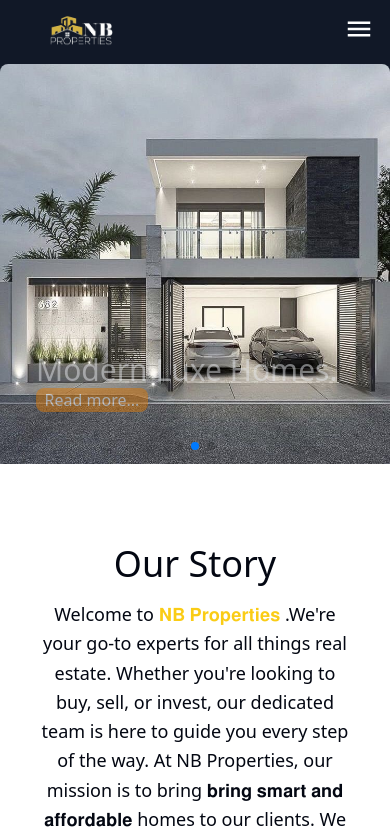
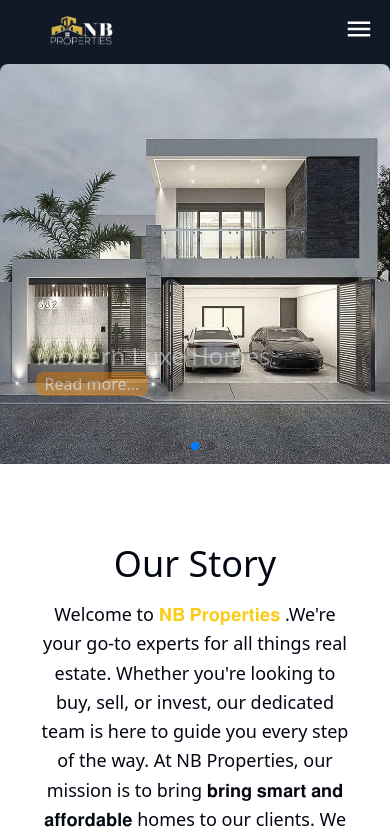
Before and after one commit to CodebyCc/Nb-Properties, a Next.js app: page / in a window 390 px wide. Shown: the top 839 px of the page. Built offline with nearby package versions, Linux system fonts and the light colour scheme; what tailwindcss-motion would draw is missing.

Commit message:
changed font size and position of heading on carousel

```diff
--- a/app/components/ProjectCarousel.js
+++ b/app/components/ProjectCarousel.js
@@ -19,7 +19,7 @@ import modern2 from "../../public/modern2.jpg";
 import elegant from "../../public/elegan 6.jpeg";
 import small from "../../public/small.png";
 
-// import elegant from "../../public/elegant2.jpg";
+// import elegant from "../../public/elegan5.jpeg";
 
 const slides = [
   {
@@ -76,8 +76,8 @@ function ProjectCarousel() {
                   // layout="md:fill"
                   className="rounded-lg shadow-lg object-cover"
                 />
-                <div className="absolute bottom-10 left-6 w-full  p-3 text-gray-200 rounded-b-lg animate-pulse">
-                  <h3 className="text-3xl md:text-4xl  hover:text-gray-800  ">
+                <div className="absolute bottom-14 left-6 w-full  p-3 text-gray-200 rounded-b-lg animate-pulse">
+                  <h3 className="text-2xl hover:text-gray-800  ">
                     {slide.title}.
                   </h3>
                   <Link href={slide.link}>
```
